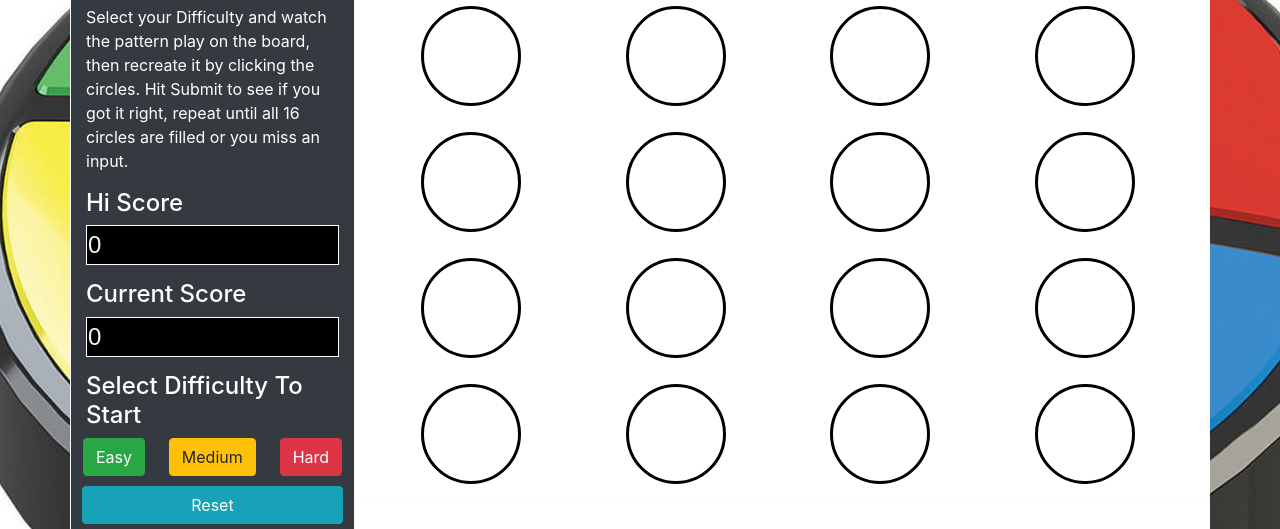
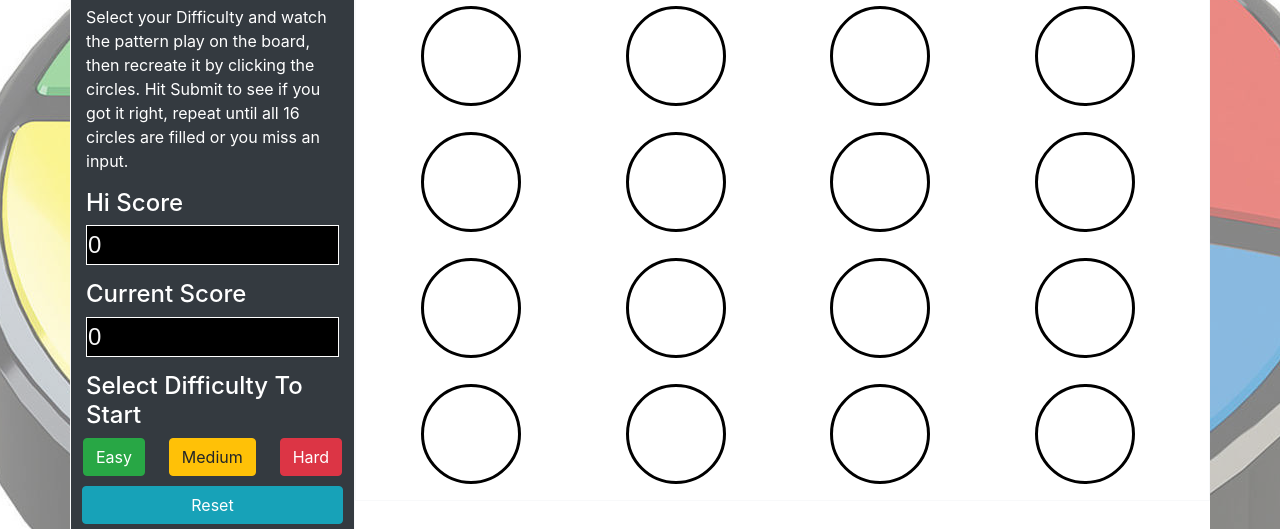
Before and after one commit to chriskistner/Galvanize-Q1-Project-Chris-Says, a website: page index.html in a window 1280 px wide. Shown: the part 96-625 px from the top of the page. Drawn offline with nearby package versions, Linux system fonts and the light colour scheme.

Commit message:
Replaced the background image with one that is slightly transparent.

```diff
--- a/main.css
+++ b/main.css
@@ -1,6 +1,6 @@
 .homepage {
     height: 100vh;
-    background: url(images/simon-says-machine.jpeg) no-repeat center center fixed;
+    background: url(images/simon-says-machine-faded.png) no-repeat center center fixed;
 }
 
 .playField {
```
Also changed, not shown: images/simon-says-machine-faded.png (added).
